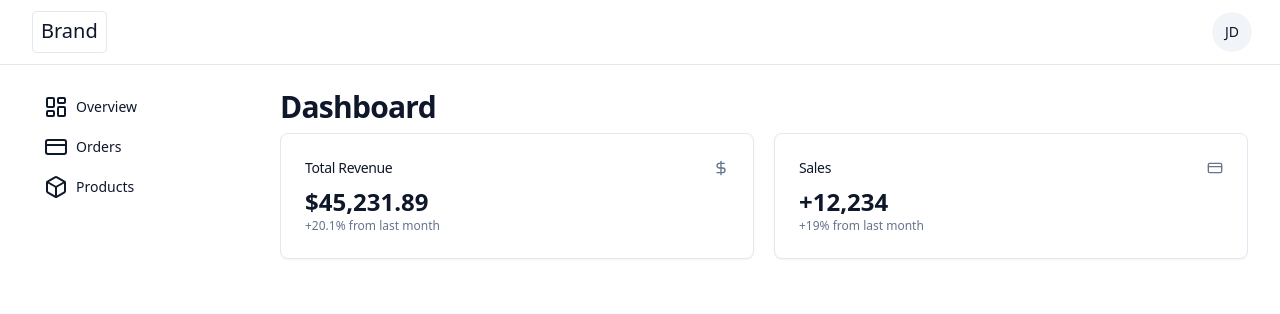
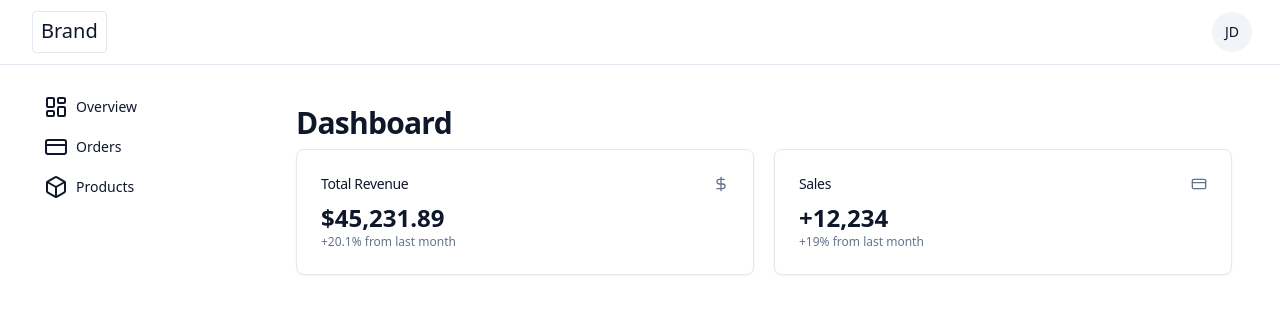
Before and after one commit to shoxton/ecommerce-petshop-front, a Next.js app: page /dashboard/overview in a window 1280 px wide. Shown: the top 314 px of the page. Built offline with nearby package versions, Linux system fonts and the light colour scheme.

Commit message:
add default layout padding

```diff
--- a/src/layouts/dashboard.tsx
+++ b/src/layouts/dashboard.tsx
@@ -71,7 +71,7 @@ export default function DashboardLayout({ children }: DashboardLayoutProps) {
             </ul>
           </nav>
         </aside>
-        <main className="flex w-full flex-1 flex-col overflow-hidden">
+        <main className="flex w-full flex-1 flex-col overflow-hidden p-4">
           {children}
         </main>
       </div>
```
